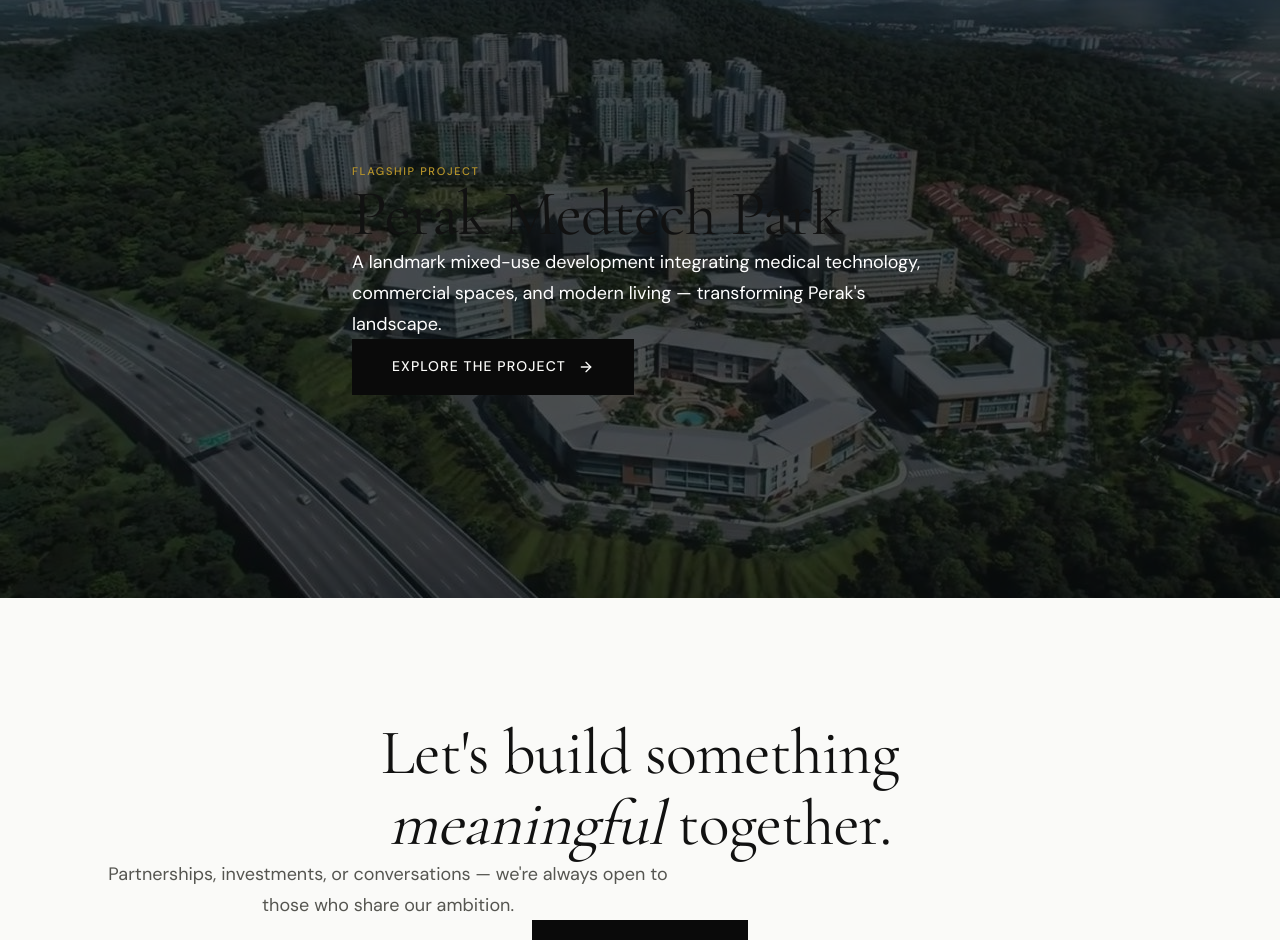
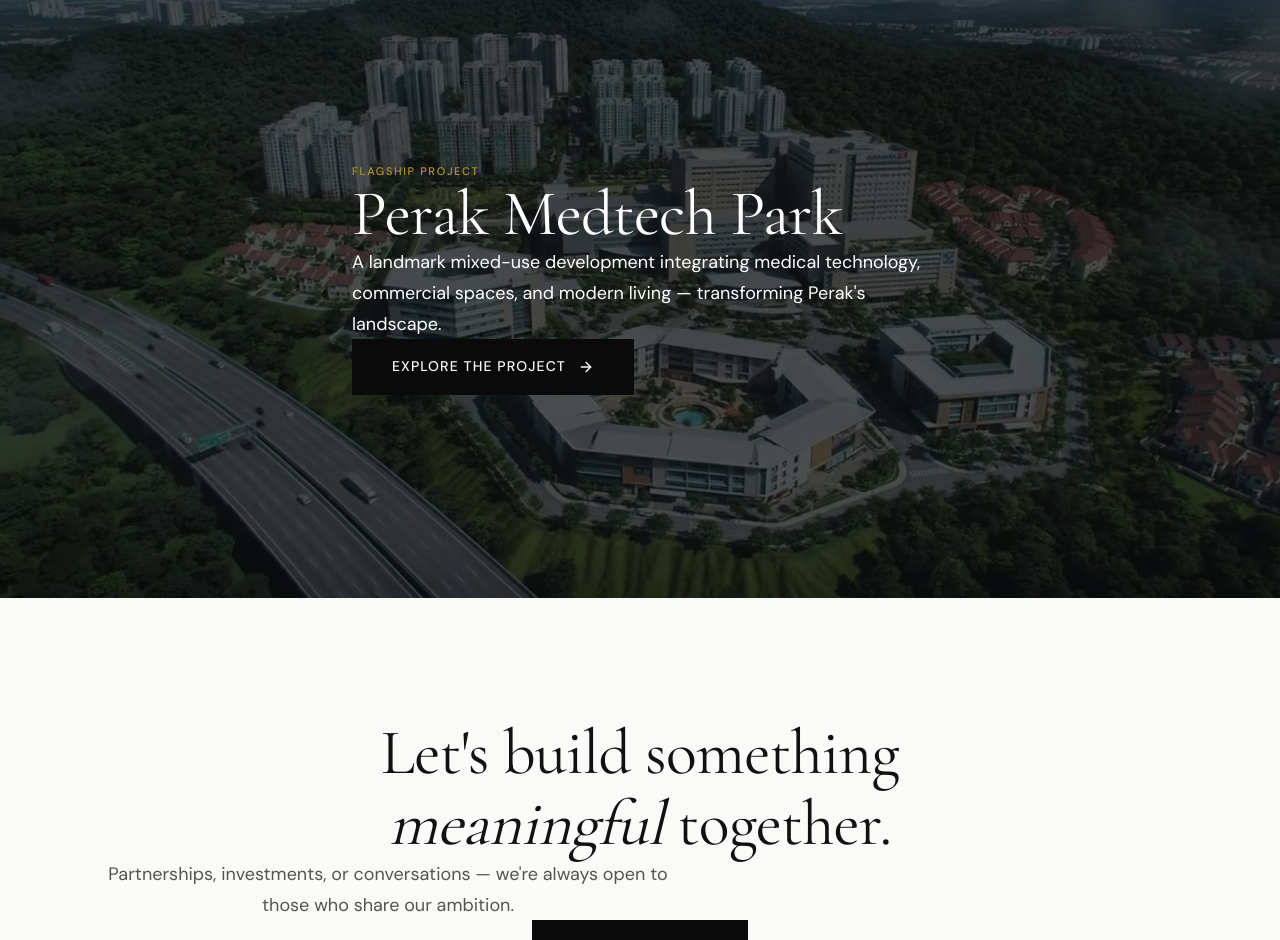
Before and after one commit to shamnashriq-ai/triballiance-website, a Next.js app: page / in a window 1280 px wide. Shown: the part 2956-3896 px from the top of the page. Built offline with nearby package versions, Linux system fonts and the light colour scheme.

Commit message:
fix: force white color on Perak Medtech Park heading via inline style
The CSS global rule for h2 color was overriding the Tailwind text-white class.
Using inline style ensures the heading is white on the dark background.

Co-Authored-By: UtilizeBot <noreply@utilizebot.com>

```diff
--- a/src/app/page.tsx
+++ b/src/app/page.tsx
@@ -281,6 +281,7 @@ export default function HomePage() {
                 fontWeight: 400,
                 lineHeight: 1.05,
                 marginBottom: 0,
+                color: "#ffffff",
               }}
             >
               Perak Medtech Park
```
